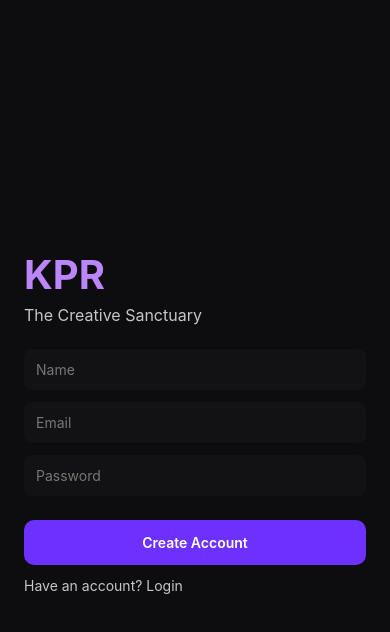
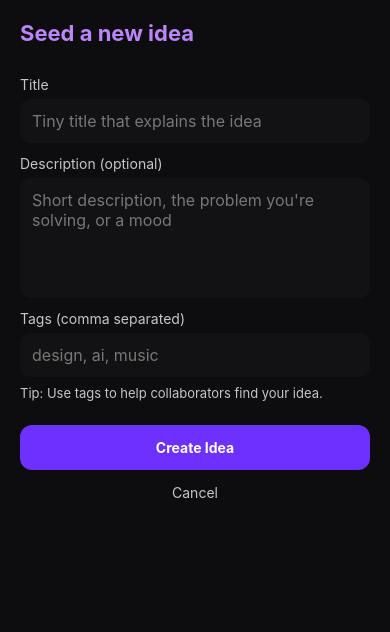
Before and after one commit to Ravindra2377/KPR, a React Native app in the folder kpr-app/: screen /IdeaComposer in a window 390 px wide. Shown: the top 632 px of the page. Built offline with nearby package versions, Linux system fonts and the light colour scheme.

Commit message:
feat: add idea composer flow

```diff
--- a/kpr-app/src/navigation/AppNavigator.tsx
+++ b/kpr-app/src/navigation/AppNavigator.tsx
@@ -5,12 +5,14 @@ import AuthScreen from "../screens/AuthScreen";
 import TempleHall from "../screens/TempleHall";
 import IdeaList from "../screens/IdeaList";
 import IdeaDetail from "../screens/IdeaDetail";
+import IdeaComposer from "../screens/IdeaComposer";
 
 export type RootStackParamList = {
   Auth: undefined;
   TempleHall: undefined;
   IdeaList: undefined;
   IdeaDetail: { id: string };
+  IdeaComposer: undefined;
 };
 
 const Stack = createStackNavigator<RootStackParamList>();
@@ -23,6 +25,7 @@ export default function AppNavigator() {
         <Stack.Screen name="TempleHall" component={TempleHall} />
         <Stack.Screen name="IdeaList" component={IdeaList} />
         <Stack.Screen name="IdeaDetail" component={IdeaDetail} />
+        <Stack.Screen name="IdeaComposer" component={IdeaComposer} />
       </Stack.Navigator>
     </NavigationContainer>
   );
--- /dev/null
+++ b/kpr-app/src/screens/IdeaComposer/index.tsx
@@ -0,0 +1,150 @@
+import React, { useState } from "react";
+import {
+  Text,
+  TextInput,
+  TouchableOpacity,
+  StyleSheet,
+  Alert,
+  KeyboardAvoidingView,
+  Platform,
+  ScrollView
+} from "react-native";
+import { colors } from "../../theme/colors";
+import api from "../../api/client";
+import { useNavigation } from "@react-navigation/native";
+
+/**
+ * Simple composer:
+ * - title (required)
+ * - description (optional)
+ * - tags (comma separated)
+ *
+ * On success: navigate to IdeaDetail with the returned id
+ */
+
+export default function IdeaComposer() {
+  const nav = useNavigation<any>();
+  const [title, setTitle] = useState("");
+  const [description, setDescription] = useState("");
+  const [tagsText, setTagsText] = useState("");
+  const [saving, setSaving] = useState(false);
+
+  const submit = async () => {
+    if (!title || title.trim().length < 3) {
+      Alert.alert("Title required", "Give your idea a short, meaningful title (min 3 chars).");
+      return;
+    }
+
+    const tags = tagsText
+      .split(",")
+      .map((t) => t.trim())
+      .filter(Boolean)
+      .slice(0, 10);
+
+    const token = (globalThis as any).__KPR_TOKEN;
+    if (!token) {
+      Alert.alert("Login required", "Please login before creating an idea.");
+      return;
+    }
+
+    try {
+      setSaving(true);
+      const res = await api.post(
+        "/ideas",
+        { title: title.trim(), description: description.trim(), tags },
+        { headers: { Authorization: `Bearer ${token}` } }
+      );
+
+      if (res.status === 201 || res.status === 200) {
+        const idea = res.data;
+        // Navigate to IdeaDetail screen with new id
+        nav.navigate("IdeaDetail", { id: idea._id ?? idea.id });
+      } else {
+        Alert.alert("Unable to create", "Server returned an unexpected response.");
+      }
+    } catch (err: any) {
+      console.warn("Create idea error:", err);
+      Alert.alert("Error", err?.response?.data?.message || "Server error");
+    } finally {
+      setSaving(false);
+    }
+  };
+
+  return (
+    <KeyboardAvoidingView behavior={Platform.OS === "ios" ? "padding" : undefined} style={styles.flex}>
+      <ScrollView style={styles.container} contentContainerStyle={styles.scrollContent}>
+        <Text style={styles.header}>Seed a new idea</Text>
+
+        <Text style={styles.label}>Title</Text>
+        <TextInput
+          value={title}
+          onChangeText={setTitle}
+          placeholder="Tiny title that explains the idea"
+          placeholderTextColor="#777"
+          style={styles.input}
+          maxLength={120}
+        />
+
+        <Text style={styles.label}>Description (optional)</Text>
+        <TextInput
+          value={description}
+          onChangeText={setDescription}
+          placeholder="Short description, the problem you're solving, or a mood"
+          placeholderTextColor="#777"
+          style={[styles.input, styles.textArea]}
+          multiline
+        />
+
+        <Text style={styles.label}>Tags (comma separated)</Text>
+        <TextInput
+          value={tagsText}
+          onChangeText={setTagsText}
+          placeholder="design, ai, music"
+          placeholderTextColor="#777"
+          style={styles.input}
+        />
+
+        <Text style={styles.hint}>Tip: Use tags to help collaborators find your idea.</Text>
+
+        <TouchableOpacity
+          style={[styles.button, saving && styles.buttonDisabled]}
+          onPress={submit}
+          disabled={saving}
+        >
+          <Text style={styles.buttonText}>{saving ? "Creating..." : "Create Idea"}</Text>
+        </TouchableOpacity>
+
+        <TouchableOpacity style={styles.cancel} onPress={() => nav.goBack()}>
+          <Text style={{ color: colors.textSecondary }}>Cancel</Text>
+        </TouchableOpacity>
+      </ScrollView>
+    </KeyboardAvoidingView>
+  );
+}
+
+const styles = StyleSheet.create({
+  flex: { flex: 1 },
+  container: { flex: 1, backgroundColor: colors.background, padding: 20 },
+  scrollContent: { paddingBottom: 40 },
+  header: { color: colors.accentPrimary, fontSize: 22, fontWeight: "700", marginBottom: 18 },
+  label: { color: colors.textSecondary, marginTop: 12, marginBottom: 6 },
+  input: {
+    backgroundColor: colors.inputBg,
+    color: colors.textPrimary,
+    padding: 12,
+    borderRadius: 10,
+    fontSize: 16
+  },
+  textArea: { minHeight: 120, textAlignVertical: "top" },
+  hint: { color: colors.textSecondary, marginTop: 8, fontSize: 13 },
+  button: {
+    marginTop: 24,
+    paddingVertical: 14,
+    borderRadius: 12,
+    backgroundColor: colors.accentSecondary,
+    alignItems: "center"
+  },
+  buttonDisabled: { opacity: 0.7 },
+  buttonText: { color: colors.textPrimary, fontWeight: "700" },
+  cancel: { marginTop: 14, alignItems: "center" }
+});
--- a/kpr-app/src/screens/TempleHall/index.tsx
+++ b/kpr-app/src/screens/TempleHall/index.tsx
@@ -14,8 +14,8 @@ export default function TempleHall() {
         <Text style={styles.buttonText}>Explore Ideas</Text>
       </TouchableOpacity>
 
-      <TouchableOpacity style={styles.secondaryButton} onPress={() => {}}>
-        <Text style={styles.secondaryButtonText}>Create New Idea (coming soon)</Text>
+      <TouchableOpacity style={styles.secondaryButton} onPress={() => nav.navigate("IdeaComposer")}>
+        <Text style={styles.secondaryButtonText}>Create New Idea</Text>
       </TouchableOpacity>
     </View>
   );
```
Also changed, not shown: 1 other file (tests, documents, lock files or other folders).
